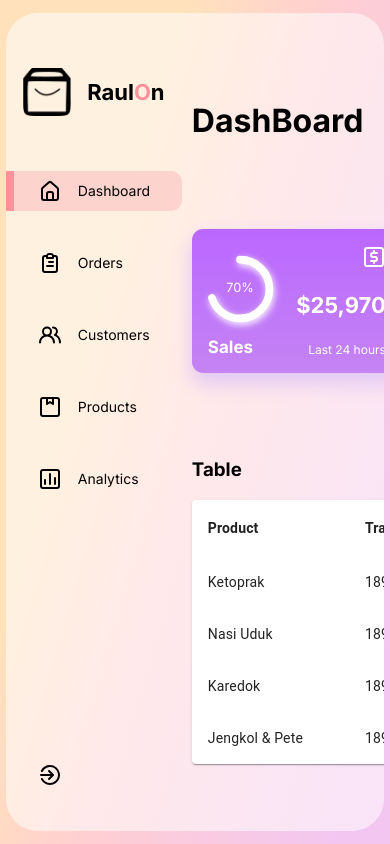
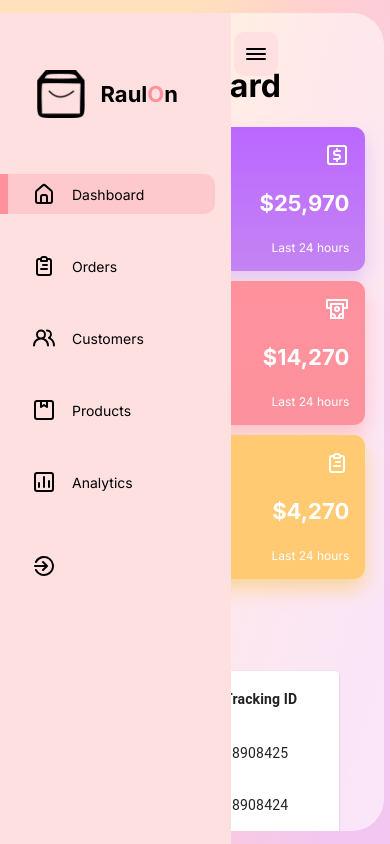
Before and after one commit to RaulOn18/raulon-dashboard, a React (Vite) app: page / in a window 390 px wide. Built offline with nearby package versions, Linux system fonts and the light colour scheme.

Commit message:
Make all components mobile-friendly.

```diff
--- a/src/App.css
+++ b/src/App.css
@@ -21,3 +21,16 @@
   grid-template-columns: 11rem auto 20rem;
   gap: 10px;
 }
+
+@media screen and (max-width: 1200px) {
+  .AppGlass {
+    grid-template-columns: 10% 50% auto;
+    overflow-y: scroll;
+  }
+}
+
+@media screen and (max-width: 768px) {
+  .AppGlass {
+    grid-template-columns: 1fr;
+  }
+}
--- a/src/components/Card/Card.css
+++ b/src/components/Card/Card.css
@@ -88,3 +88,20 @@
 .chartContainer {
   width: 70%;
 }
+
+@media screen and (max-width: 1200px) {
+  .ExpandedCard {
+    top: 2rem;
+    height: 70vh;
+    left: 6rem;
+  }
+}
+
+@media screen and (max-width: 768px) {
+  .ExpandedCard {
+    top: 8rem;
+    height: 50%;
+    left: 15px;
+    width: 80%;
+  }
+}
--- a/src/components/Cards/Cards.css
+++ b/src/components/Cards/Cards.css
@@ -5,3 +5,18 @@
 .parentContainer {
   width: 100%;
 }
+
+@media screen and (max-width: 1200px) {
+  .Cards {
+    flex-direction: column;
+  }
+  .parentContainer {
+    height: 9rem;
+  }
+}
+
+@media screen and (max-width: 768px) {
+  .Cards {
+    width: 90%;
+  }
+}
--- a/src/components/MainDash/MainDash.css
+++ b/src/components/MainDash/MainDash.css
@@ -3,3 +3,16 @@
   flex-direction: column;
   justify-content: space-evenly;
 }
+
+@media screen and (max-width: 1200px) {
+  .MainDash {
+    justify-content: flex-start;
+    margin-top: 2rem;
+  }
+}
+
+@media screen and (max-width: 768px) {
+  .MainDash {
+    align-items: center;
+  }
+}
--- a/src/components/RightSide/RightSide.css
+++ b/src/components/RightSide/RightSide.css
@@ -4,3 +4,23 @@
   width: 95%;
   justify-content: space-evenly;
 }
+
+@media screen and (max-width: 1200px) {
+  .RightSide {
+    justify-content: flex-start;
+    margin-top: 3rem;
+  }
+}
+
+@media screen and (max-width: 768px) {
+  .RightSide {
+    width: 100%;
+    margin-top: 0;
+  }
+
+  .RightSide > div {
+    display: flex;
+    flex-direction: column;
+    align-items: center;
+  }
+}
--- a/src/components/Sidebar/Sidebar.css
+++ b/src/components/Sidebar/Sidebar.css
@@ -67,3 +67,47 @@
   bottom: 2.3rem;
   width: 100%;
 }
+
+.bar {
+  display: none;
+}
+
+@media screen and (max-width: 1200px) {
+  .menuItem > span {
+    display: none;
+  }
+  .logo {
+    display: none;
+  }
+}
+@media screen and (max-width: 768px) {
+  .Sidebar {
+    position: fixed;
+    z-index: 9;
+    background: #ffe0e0;
+    width: 55%;
+    padding-right: 1rem;
+    height: 100%;
+  }
+
+  .menuItem > span {
+    display: block;
+  }
+  .logo {
+    display: flex;
+  }
+
+  .menu .menuItem:last-child {
+    position: relative;
+    margin-top: 3rem;
+  }
+  .bar {
+    display: flex;
+    position: fixed;
+    top: 2rem;
+    z-index: 9;
+    background: #ffe0e0;
+    padding: 10px;
+    border-radius: 10px;
+  }
+}
--- a/src/components/Sidebar/Sidebar.jsx
+++ b/src/components/Sidebar/Sidebar.jsx
@@ -1,16 +1,39 @@
 import React, { useState } from "react";
 import { Logo } from "../../imgs";
+import { motion } from "framer-motion";
 
 import { SidebarData } from "../../Data";
-import { UilSignOutAlt } from "@iconscout/react-unicons";
+import { UilSignOutAlt, UilBars } from "@iconscout/react-unicons";
 
 import "./SideBar.css";
 
 const SideBar = () => {
   const [selected, setSelected] = useState(0);
+  const [expanded, setExpanded] = useState(true);
+
+  const sideBarVariants = {
+    true: {
+      left: "0",
+    },
+    false: {
+      left: "-60%",
+    },
+  };
 
   return (
-    <div className="Sidebar">
+    <>
+      <div
+        className="bar"
+        style={expanded ? { left: "60%" } : { left: "5%" }}
+        onClick={() => setExpanded(!expanded)}
+      >
+        <UilBars />
+      </div>
+      <motion.div
+        className="Sidebar"
+        variants={sideBarVariants}
+        animate={window.innerWidth <= 768 ? `${expanded}` : ""}
+      >
         {/* LOGO */}
         <div className="logo">
           <img src={Logo} alt="RaulOn Logo" />
@@ -34,7 +57,8 @@ const SideBar = () => {
             <UilSignOutAlt />
           </div>
         </div>
-    </div>
+      </motion.div>
+    </>
   );
 };
 
--- a/src/components/Table/Table.css
+++ b/src/components/Table/Table.css
@@ -23,3 +23,26 @@ th {
 .Details {
   color: #00b5ff !important;
 }
+
+@media screen and (max-width: 1200px) {
+  .Table {
+    width: 170%;
+    margin-top: 2rem;
+  }
+}
+
+@media screen and (max-width: 768px) {
+  .Table {
+    position: relative;
+    display: flex;
+    flex-direction: column;
+    align-items: center;
+    width: 100%;
+  }
+}
+
+@media screen and (max-width: 480px) {
+  .Table {
+    width: 18rem;
+  }
+}
```
Lines whose indentation alone changed are shown as unchanged.
